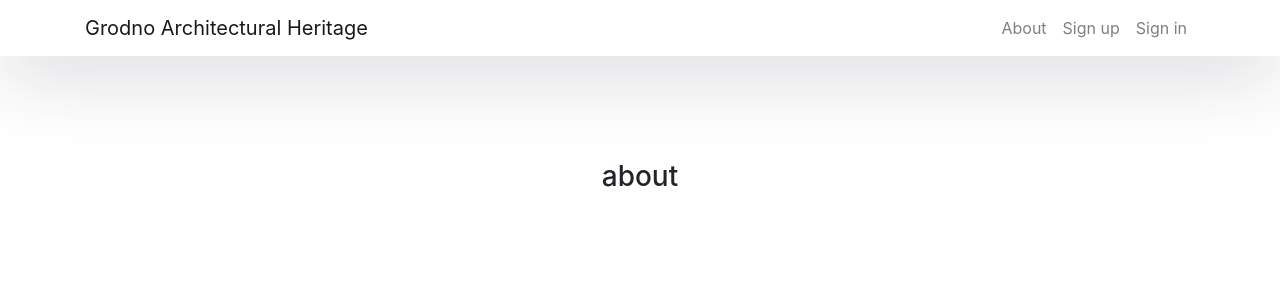
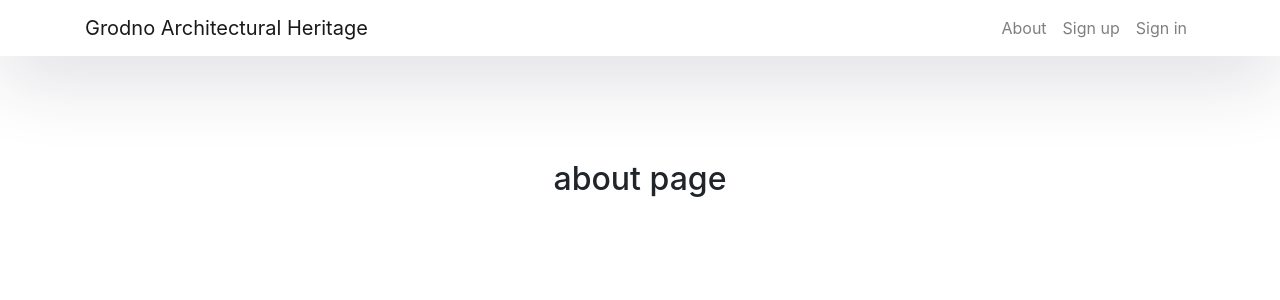
Before and after one commit to fakecastlol/grodno-architectural-heritage-client, a React (Create React App) app: page /about in a window 1280 px wide. Shown: the top 300 px of the page. Built offline with nearby package versions, Linux system fonts and the light colour scheme.

Commit message:
added Identity folder

```diff
--- a/src/App.js
+++ b/src/App.js
@@ -2,8 +2,8 @@ import React from 'react';
 import '../node_modules/bootstrap/dist/css/bootstrap.min.css';
 import './App.css';
 import { BrowserRouter as Router, Switch, Route, Link } from "react-router-dom";
-import { Login } from "./components/Login";
-import { Register } from "./components/Register";
+import { Login } from "./components/Identity/Login";
+import { Register } from "./components/Identity/Register";
 import { Index } from "./index.js";
 import { About } from "./components/About";
 import { NavMenu } from './components/NavMenu';
--- a/src/components/About.jsx
+++ b/src/components/About.jsx
@@ -19,7 +19,7 @@ export class About extends Component{
     render() {
         return (
             <div style={{marginTop: "10em"}}>
-              <h3>about</h3>
+              <h2>about page</h2>
             </div>
         )
     }
```
Also changed, not shown: src/components/Identity/Login.jsx (renamed from src/components/Login.jsx), src/components/Identity/Register.jsx (renamed from src/components/Register.jsx), src/components/Identity/identity.css (renamed from src/components/identity.css).
